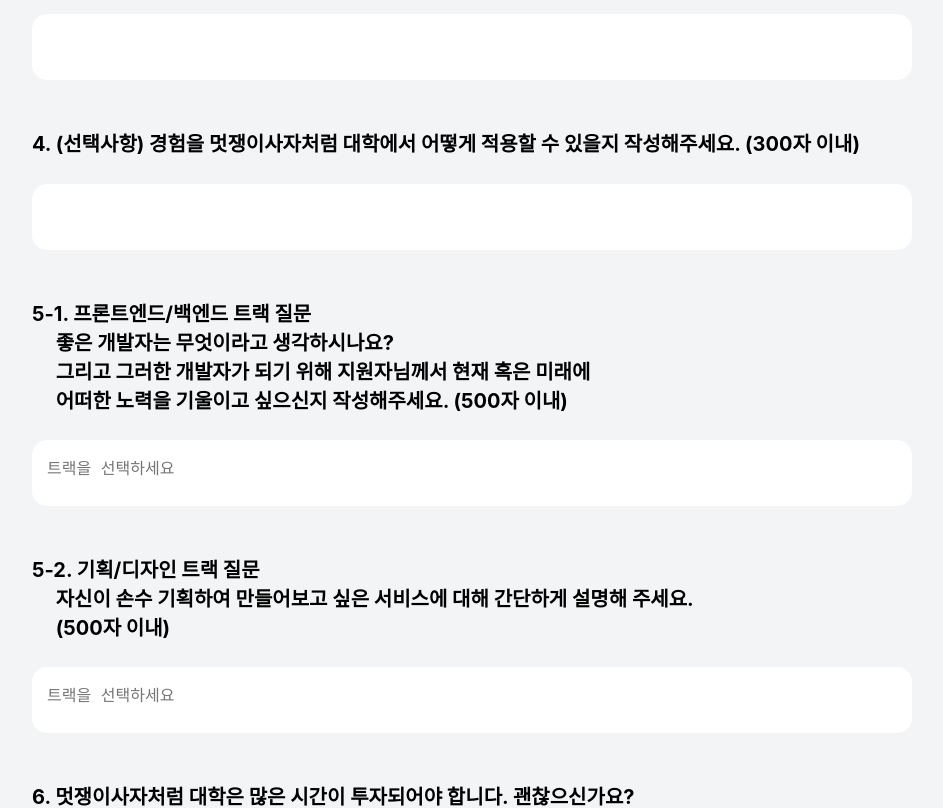
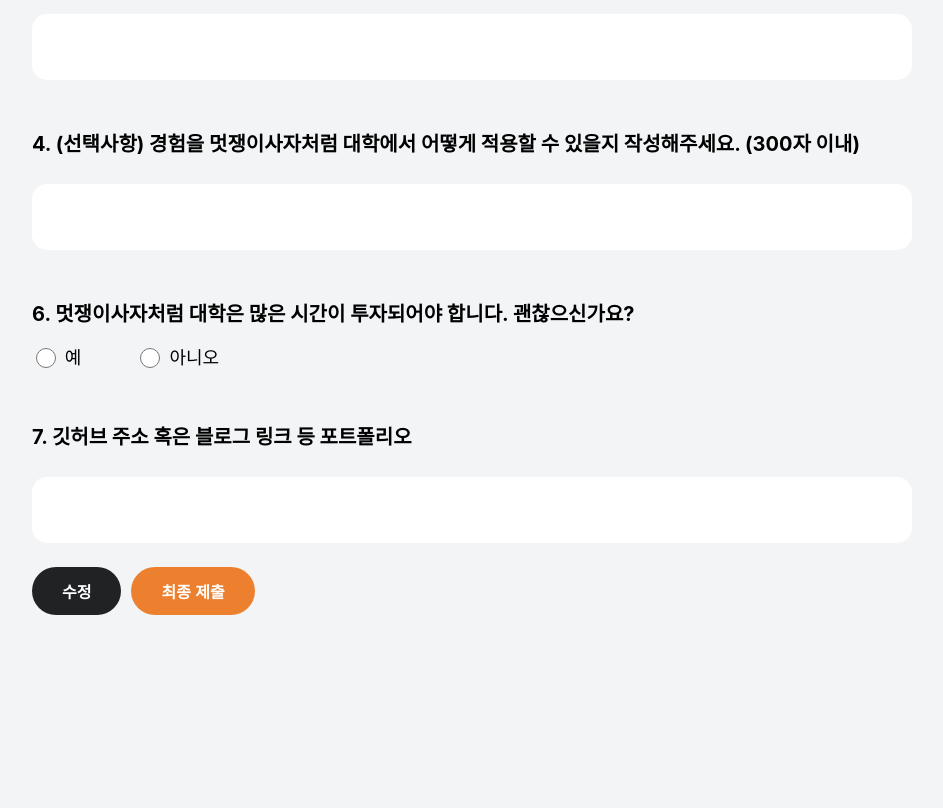
Before and after one commit to LIKELION-HUFS-13th-MANAGEMENT/Recruitment-Frontend, a React (Create React App) app: page /write in a window 1280 px wide. Shown: the part 784-1592 px from the top of the page, without its empty margins (168-1111 px from the left). Built offline with nearby package versions, Linux system fonts and the light colour scheme.

Commit message:
feat: 문항 5번 지원서에서 선택된 트랙에 따라 하나만 뜨도록 설정

```diff
--- a/src/ui/pages/write.jsx
+++ b/src/ui/pages/write.jsx
@@ -46,7 +46,8 @@ const Write = () => {
     const handleTrackChange = (e) => {
         const newFormData = {
             ...formData,
-            track: parseInt(e.target.value)
+            track: parseInt(e.target.value),
+            answer5: ""
         };
         setFormData(newFormData);
         localStorage.setItem('submittedFormData', JSON.stringify(newFormData));
@@ -230,8 +231,9 @@ const Write = () => {
                     />
                 </W.FoContent>
             </W.Four>
+            {(formData.track === 0 || formData.track === 1) && (
                 <W.Five>
-                <W.FiTitle>5-1. 프론트엔드/백엔드 트랙 질문<br/>
+                    <W.FiTitle>5. 프론트엔드/백엔드 트랙 질문<br/>
                     &nbsp;&nbsp;&nbsp;&nbsp;&nbsp;좋은 개발자는 무엇이라고 생각하시나요? <br/>
                     &nbsp;&nbsp;&nbsp;&nbsp;&nbsp;그리고 그러한 개발자가 되기 위해 지원자님께서 현재 혹은 미래에 <br/>
                     &nbsp;&nbsp;&nbsp;&nbsp;&nbsp;어떠한 노력을 기울이고 싶으신지 작성해주세요. (500자 이내)</W.FiTitle>
@@ -247,8 +249,10 @@ const Write = () => {
                         />
                     </W.FiContent>
                 </W.Five>
+            )}
+            {formData.track === 2 && (
             <W.Six>
-                <W.STitle>5-2. 기획/디자인 트랙 질문<br/>
+                <W.STitle>5. 기획/디자인 트랙 질문<br/>
                 &nbsp;&nbsp;&nbsp;&nbsp;&nbsp;자신이 손수 기획하여 만들어보고 싶은 서비스에 대해 간단하게 설명해 주세요.<br/>
                 &nbsp;&nbsp;&nbsp;&nbsp;&nbsp;(500자 이내)</W.STitle>
                 <W.SContent>
@@ -263,6 +267,7 @@ const Write = () => {
                     />
                 </W.SContent>
             </W.Six>
+            )}
             <W.Seven>
                 <W.SeTitle>6. 멋쟁이사자처럼 대학은 많은 시간이 투자되어야 합니다. 괜찮으신가요?</W.SeTitle>
                 <W.SeContent>
```
Lines whose indentation alone changed are shown as unchanged.
